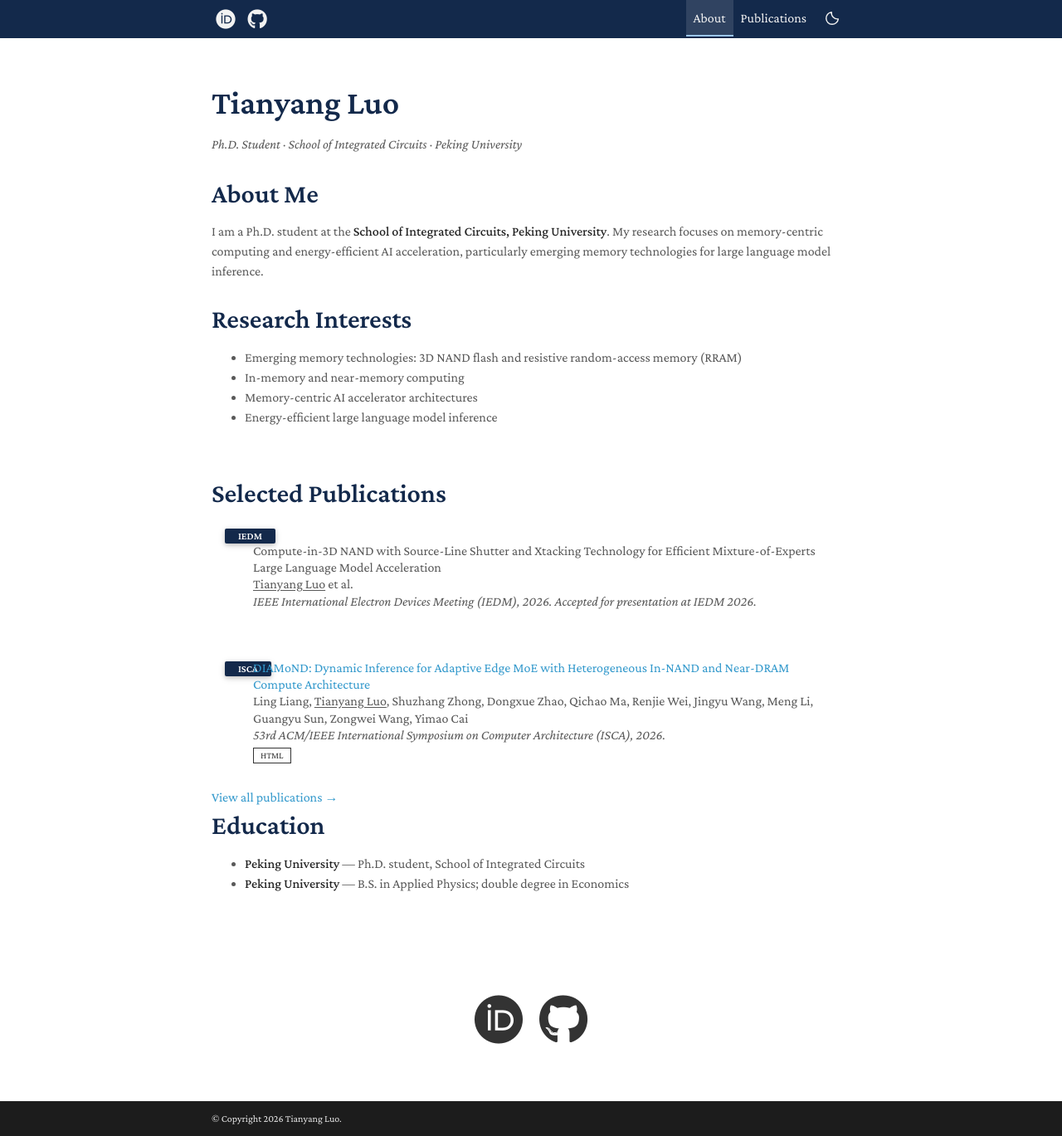
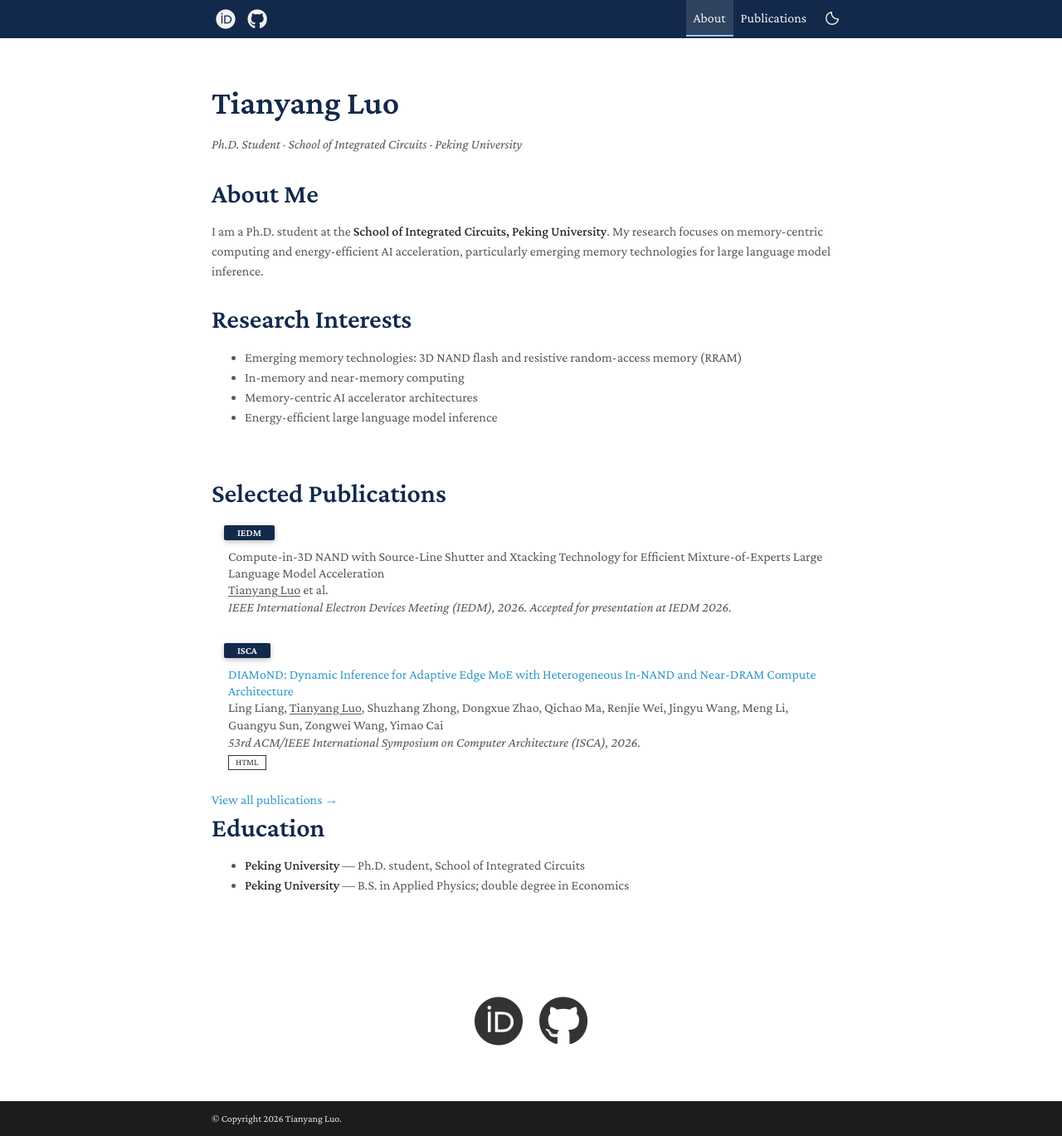
Before and after one commit to tianyangluo-pku/tianyangluo-pku.github.io, a Jekyll site: the page built from index.md, in a window 1280 px wide and 1369 px high. Shown: the whole window at 83% size. Built offline with Jekyll 4.4.1, drawn with Linux system fonts in a browser that asks for light colours; a style sheet for code colours, icons or effects is not loaded.

Commit message:
Fix publication spacing when no thumbnail is provided

```diff
--- a/_includes/publications.md
+++ b/_includes/publications.md
@@ -43,7 +43,7 @@
 
 {% capture search_text %}{{ link.title | strip_html }} {{ link.authors | strip_html }} {{ link.conference | strip_html }} {{ link.conference_short }} {{ link.year }} {{ link.abstract }} {% for topic in site.data.publication_topics %}{% if link.topics contains topic.id %} {{ topic.id }} {{ topic.label }} {{ topic.name }}{% endif %}{% endfor %}{% endcapture %}
 <li{% unless include.selected_only %} value="{{ publication_number }}"{% endunless %} data-publication data-topics="{{ link.topics | join: ' ' | escape }}" data-search-text="{{ search_text | strip_newlines | escape }}">
-<div class="pub-row">
+<div class="pub-row{% unless link.image %} publication-without-image{% endunless %}">
   <div class="col-sm-3 abbr" style="position: relative;padding-right: 15px;padding-left: 15px;">
     {% if link.image %}<img src="{{ link.image | relative_url | escape }}" alt="{{ link.image_alt | default: link.title | strip_html | escape }}" class="teaser img-fluid z-depth-1" loading="lazy">{% endif %}
     {% if link.conference_short %}<abbr class="badge">{{ link.conference_short | escape }}</abbr>{% endif %}
--- a/assets/css/pub.css
+++ b/assets/css/pub.css
@@ -481,3 +481,9 @@ html[data-theme="dark"] .publications .publication-citations {
     width: 95px !important;
   }
 }
+
+/* Text-only papers must not reserve teaser space or overlap venue badges. */
+.publications .pub-row.publication-without-image { display: block; }
+.publications ol.bibliography li .publication-without-image .abbr { height: auto; margin-bottom: 0.5rem; }
+.publications ol.bibliography li .publication-without-image .abbr abbr { position: static; }
+.publications .publication-without-image .col-sm-9 { width: auto; }
```
Also changed, not shown: README.md.
